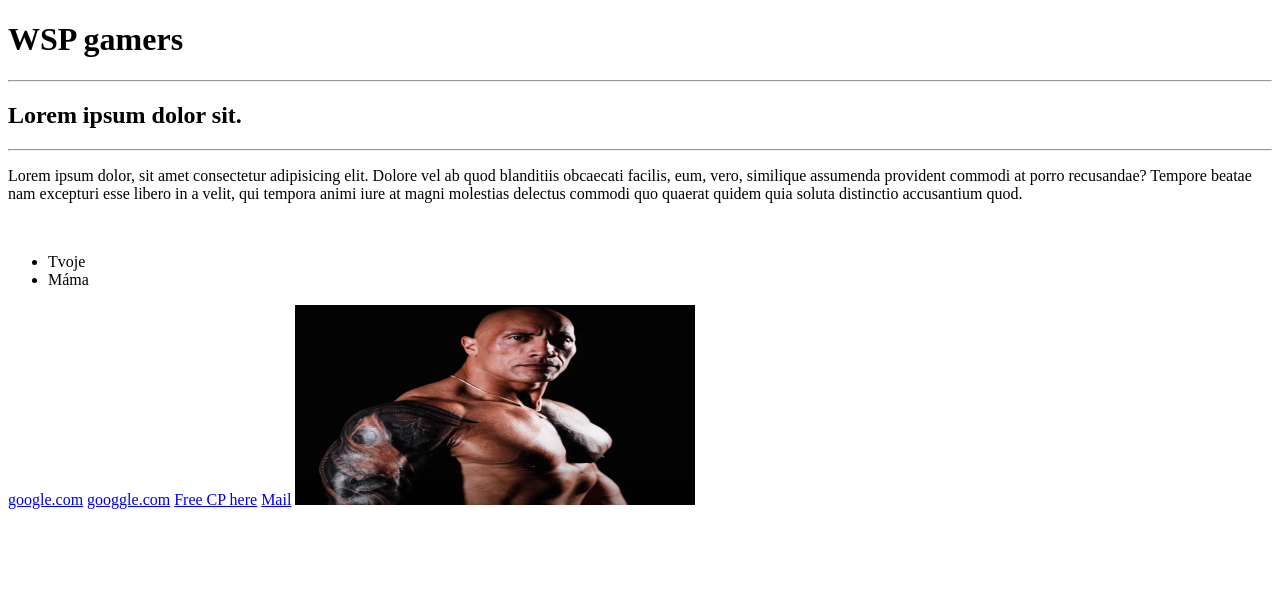
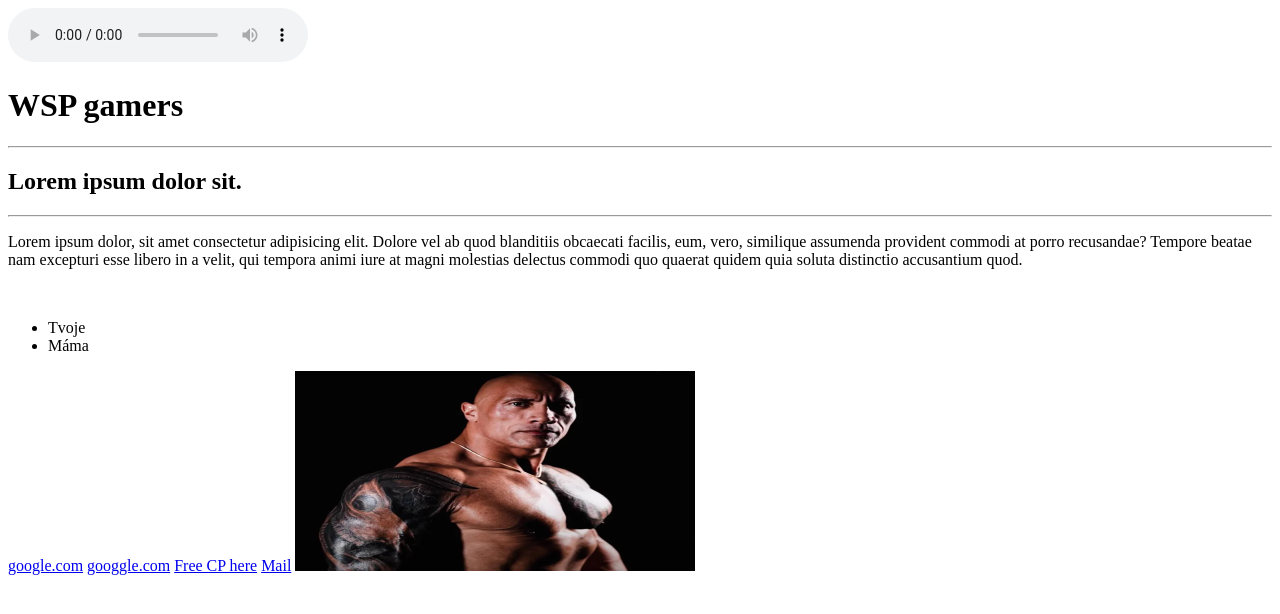
Before and after one commit to OpiKula28/OpiKula28.github.io, a plain HTML site: page index.html in a window 1280 px wide. Drawn offline with Linux system fonts and the light colour scheme.

Commit message:
Update index.html

```diff
--- a/index.html
+++ b/index.html
@@ -7,7 +7,7 @@
     <link rel="stylesheet" href="DeezNuts.css">
 </head>
 <body>
-    <audio autoplay loop src="sounds/Maco Mamuko  Whiskey  Cola  Tequila.mp3"></audio>
+    <audio controls autoplay loop src="sounds/Maco Mamuko  Whiskey  Cola  Tequila.mp3"></audio>
     <header>
         <h1>
             WSP gamers
```
